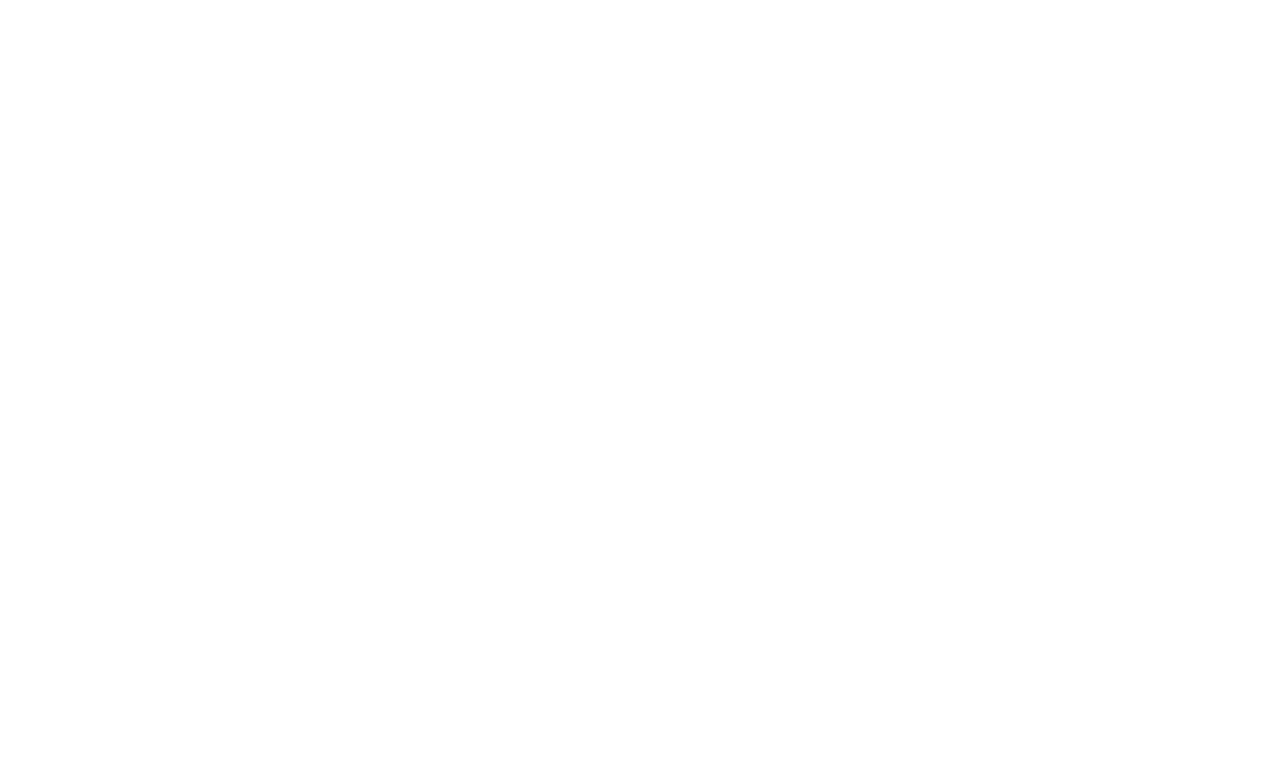
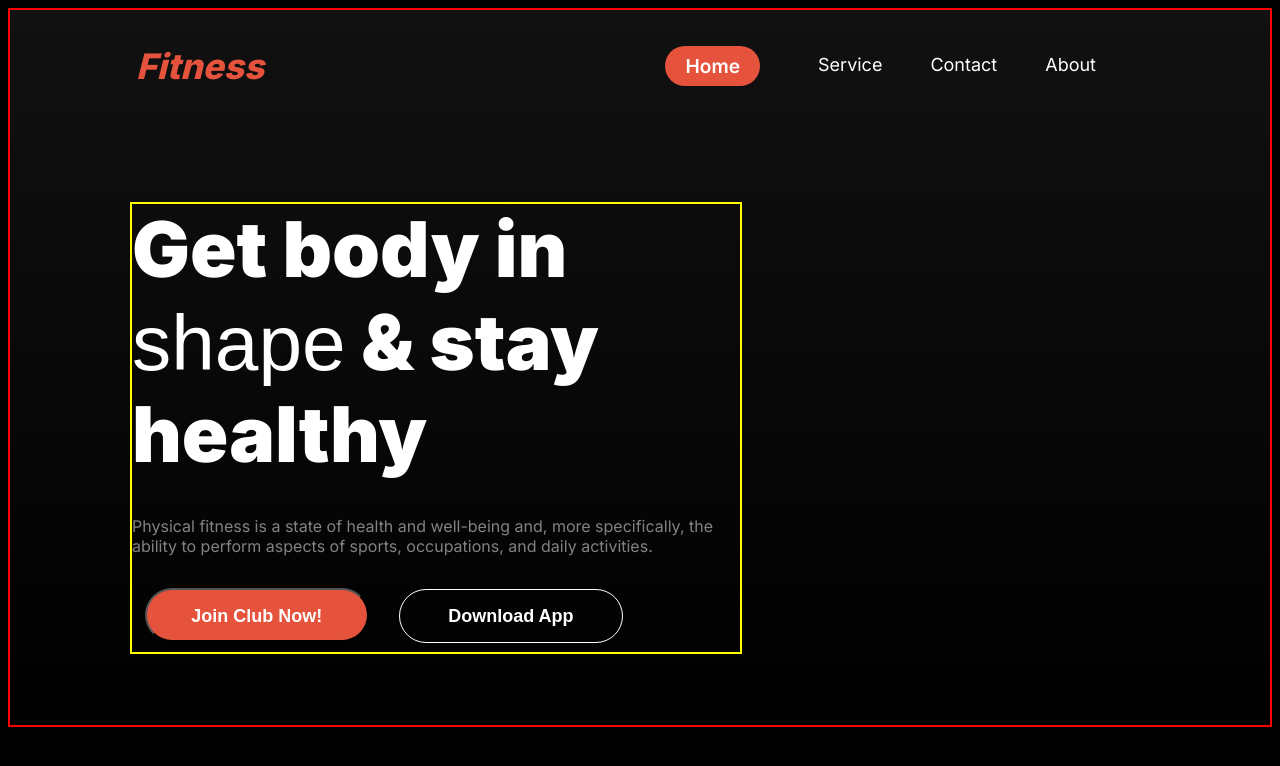
Before and after one commit to rahatahmed99/Assignment-two, a plain HTML site: page index.html in a window 1280 px wide. Drawn offline with Linux system fonts and the light colour scheme; a web font is replaced by a local one.

Commit message:
banner part half complet

```diff
--- a/index.html
+++ b/index.html
@@ -5,8 +5,34 @@
   <meta name="viewport" content="width=device-width, initial-scale=1.0">
   <title>Assignment-two</title>
   <link rel="stylesheet" href="./styles/style.css">
+  <link href="https://fonts.cdnfonts.com/css/miama" rel="stylesheet">
+
 </head>
-<body>
+<body class="inter-font">
+  <header class="banner">
+     <nav class="navbar display-flex">
+       <h3 class="brand">Fitness</h3>
+       <ul class="nav-links display-flex">
+        <li class="nav-item"><a href="" class="nav-link home">Home</a></li>
+        <li class="nav-item"><a href="" class="nav-link light-gray nav-link-v2">Service</a></li>
+        <li class="nav-item"><a href="" class="nav-link light-gray nav-link-v2">Contact</a></li>
+        <li class="nav-item"><a href="" class="nav-link light-gray nav-link-v2">About</a></li>
+       </ul>
+     </nav>
+
+     <div class="banner-content">
+        <h1 class="banner-title">Get body in <br> <span class="shape miama-font">shape</span> & stay <br> healthy</h1>
+        <p class="banner-description text-gray">Physical fitness is a state of health and well-being and, more specifically, the ability to perform aspects of sports, occupations, and daily activities.</p>
+        <div><button class="btn-primary">Join Club Now!</button>
+          <button class="btn">Download App</button></div>
+     </div>
+  </header>
+  <main>
+
+  </main>
+  <footer>
+
+  </footer>
 
 </body>
 </html>
--- a/styles/style.css
+++ b/styles/style.css
@@ -0,0 +1,157 @@
+@import url('https://fonts.googleapis.com/css2?family=Inter:wght@100..900&display=swap');
+
+
+
+.inter-font {
+  font-family: "Inter", sans-serif;
+  font-optical-sizing: auto;
+  font-weight: 400;
+  font-style: normal;
+}
+
+@import url('https://fonts.cdnfonts.com/css/miama');
+.miama-font{
+  font-family: 'Miama', sans-serif;
+}
+
+
+body{
+  color: rgb(255, 255, 255);
+  background-color: black;
+}
+
+
+/* Sheared styles */
+
+.shape{
+  font-size: 4.9rem;
+  font-weight: 500;
+
+}
+
+.display-flex{
+  display: flex;
+}
+
+/* dark-2 */
+.light-gray{
+  color:  rgb(255, 255, 255);
+}
+
+/* dark-3 */
+.text-gray{
+  color: rgba(255, 255, 255, 0.5);
+}
+
+.btn-primary{
+  width: 14rem;
+  height: 3.38rem;
+  font-size: 1.125rem;
+  font-weight: 600;
+  color: rgb(255, 255, 255);
+  margin: 0 0.8rem;
+  padding: 1rem 2.5rem 1rem 2.5rem;
+  border-radius: 2.7rem;
+  background: rgb(230, 83, 60);
+}
+
+.btn{
+  width: 14rem;
+  height: 3.38rem;
+  font-size: 1.125rem;
+  font-weight: 600;
+  color: rgb(255, 255, 255);
+  background: none;
+  margin: 0 0.8rem;
+  padding: 1rem 2.5rem 1rem 2.5rem;
+  box-sizing: border-box;
+  border: 1px solid rgb(255, 255, 255);
+  border-radius: 2.6rem;
+}
+
+
+
+/* Header part styles start here */
+
+.banner{
+  max-width: 1440px;
+  height: 715px;
+  border: 2px solid red;
+  margin: 0 auto;
+  background: linear-gradient(180.00deg, rgb(17, 17, 17),rgba(119, 119, 119, 0) 100%);
+}
+
+
+/* navbar styles start here */
+
+.navbar{
+width: 80%;
+margin: 0 auto;
+justify-content: space-between;
+align-items: center;
+}
+
+.brand{
+  font-size: 2.2rem;
+  font-weight: 800;
+  font-style: italic;
+  color: rgb(230, 83, 60);
+}
+
+.nav-item{
+  list-style: none;
+  margin-right: 3rem;
+}
+
+.home{
+  font-size: 1.2rem;
+  font-weight: 600;
+  color: rgb(255, 255, 255);
+  margin: 0 10px;
+  padding: 0.5rem 1.25rem 0.5rem 1.25rem;
+  border-radius: 2.9rem;
+  background: rgb(230, 83, 60);
+}
+
+
+.nav-link{
+  text-decoration: none;
+ }
+
+.nav-link-v2{
+  font-size: 1.125rem;
+  font-weight: 400;
+}
+
+/* navbar styles end here */
+
+
+/* banner-content styles start here */
+
+.banner-content{
+  max-width: 38rem;
+  height: 28rem;
+  border: 2px solid yellow;
+  margin-top: 5rem;
+  margin-left: 7.5rem;
+  display: flex;
+  flex-direction: column;
+  justify-content: flex-start;
+  align-items: flex-start;
+}
+
+.banner-title{
+  margin-top: 0;
+  width: 33rem;
+  height: 17.5rem;
+  font-size: 4.8rem;
+  font-weight: 900;
+  line-height: 120%;
+  margin-bottom: 1rem;
+}
+
+.banner-description{
+  font-size: 1rem;
+  font-weight: 400;
+  margin-bottom: 2rem;
+}
```
